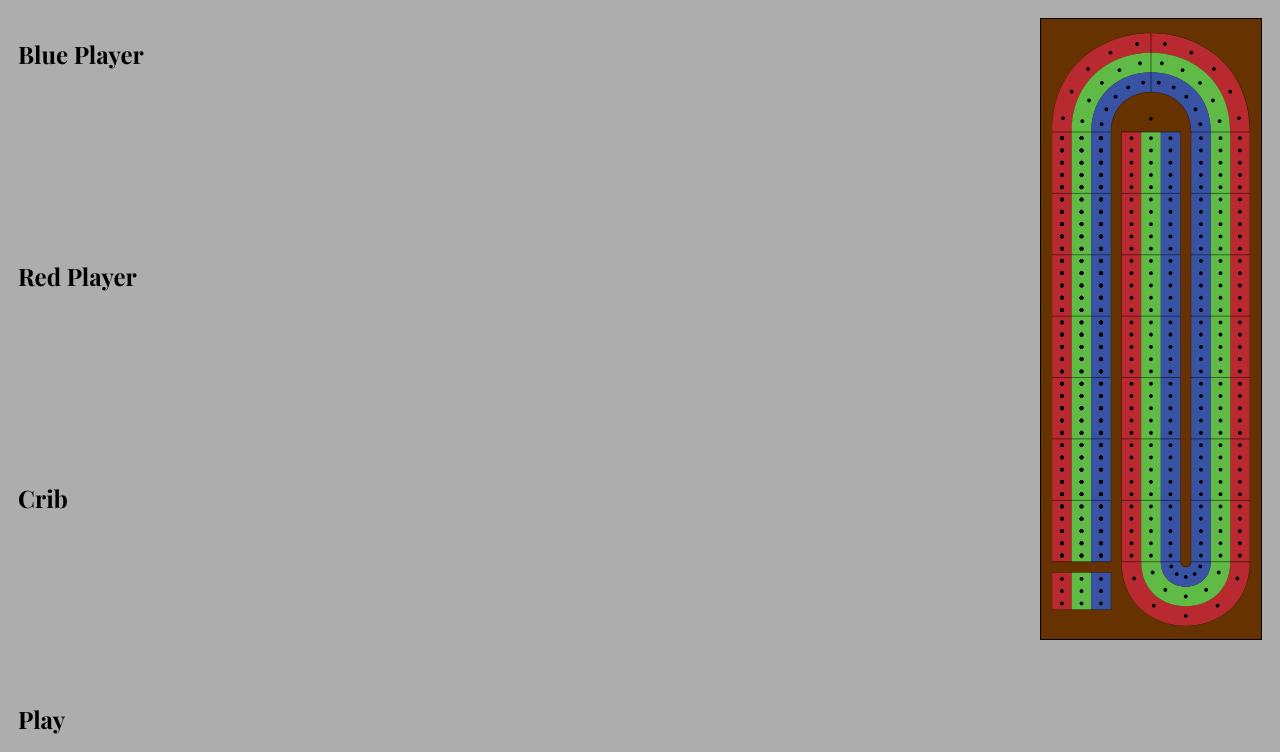
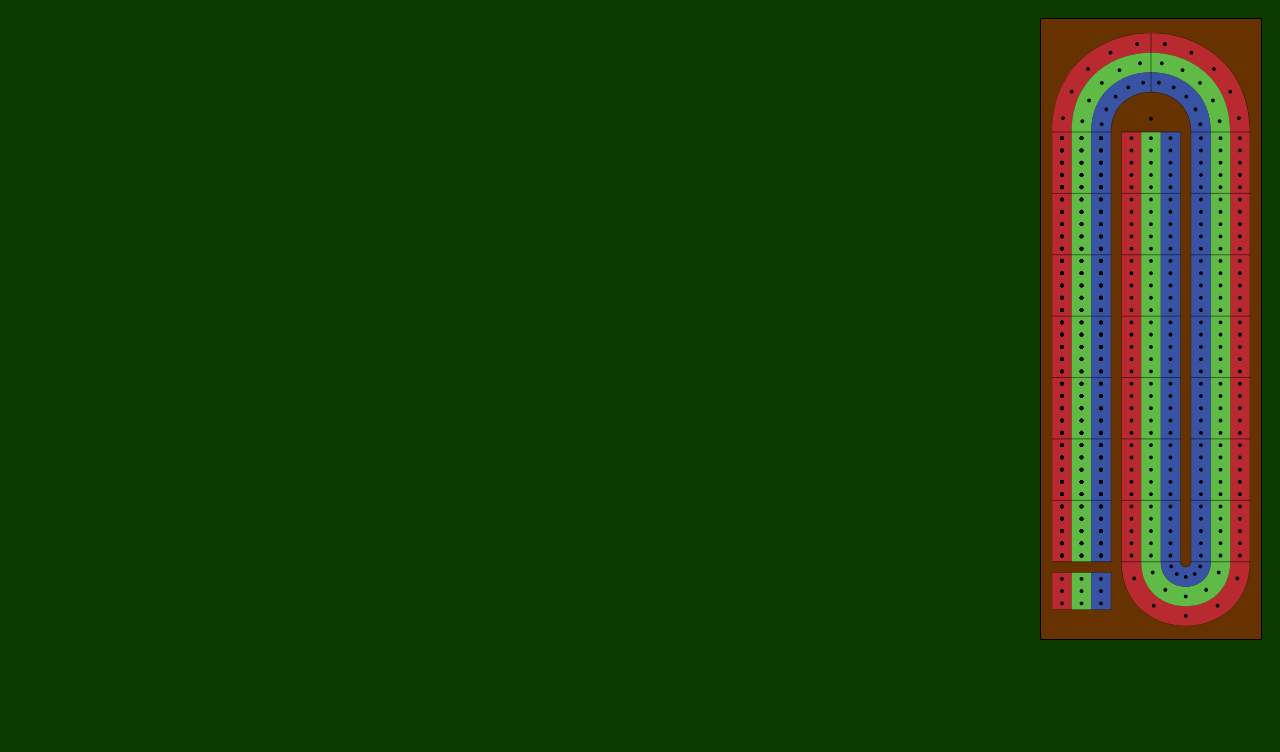
Before and after one commit to slabgorb/cribbage, a website: page index.html in a window 1280 px wide. Drawn offline with nearby package versions, Linux system fonts and the light colour scheme; files that its build step writes are made by us from their sources; a web font is replaced by a local one.

Commit message:
cleanup of design

```diff
--- a/index.html
+++ b/index.html
@@ -7,13 +7,9 @@
   <body>
     <div id="app">
       <div id="table">
-        <h2>Blue Player</h2>
         <ul id="blue-hand" class="card-set"></ul>
-        <h2>Red Player</h2>
         <ul id="red-hand" class="card-set"></ul>
-        <h2>Crib</h2>
         <ul id="crib" class="card-set"></ul>
-        <h2>Play</h2>
         <ul id="pegging" class="card-set"></ul>
       </div>
       <div id="board"></div>
--- a/sass/main.scss
+++ b/sass/main.scss
@@ -1,6 +1,6 @@
-$color_card_set_background: #A0A0A0;
+$color_card_set_background: #FFFFFF;
 $color_board_background: #663300;
-$color_background: #ADADAD;
+$color_background: #0C3B00;
 
 @import 'mixins';
 
```
